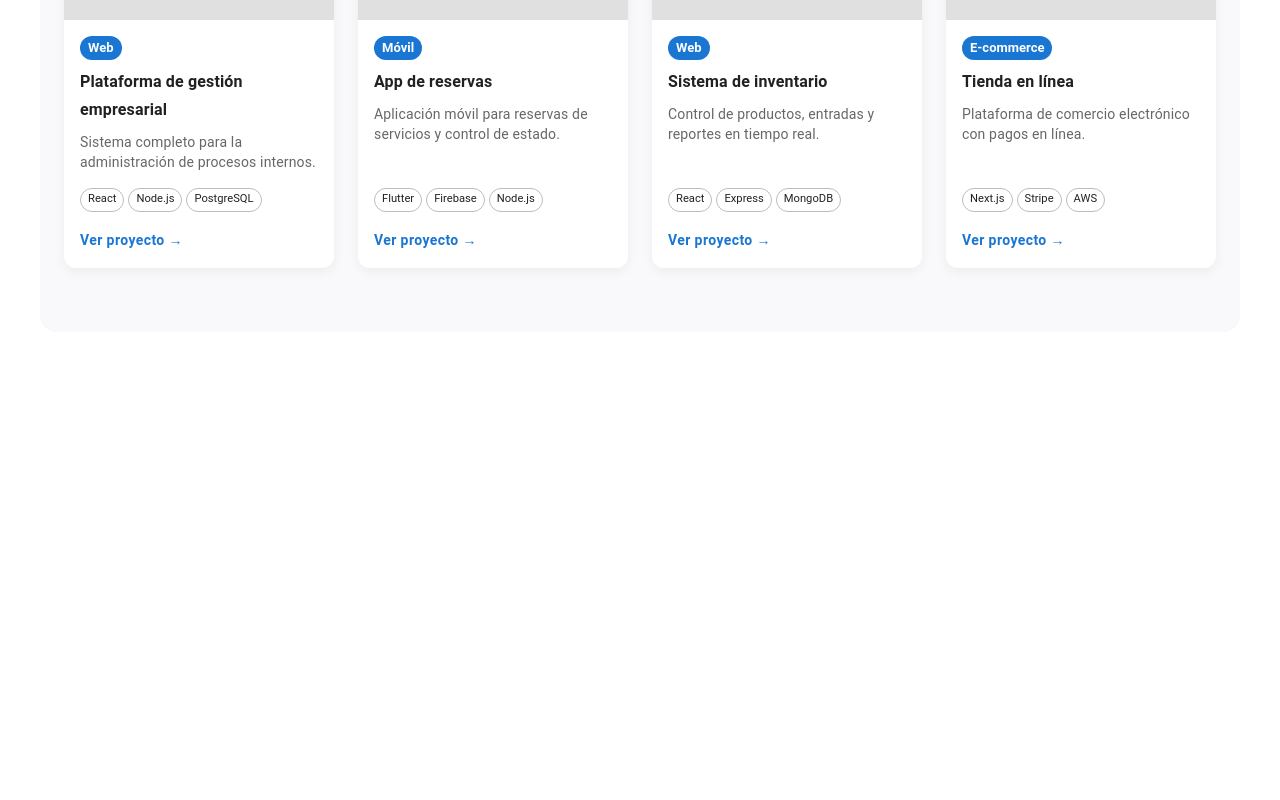
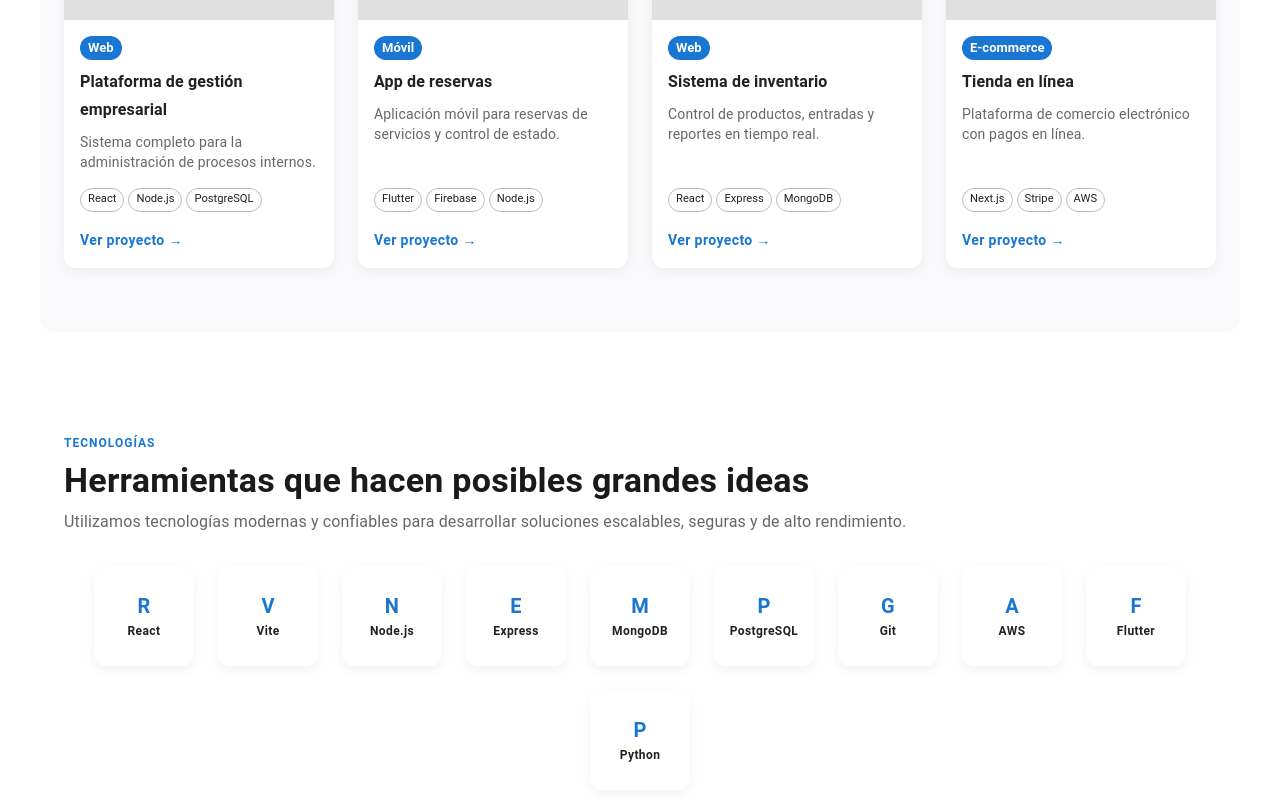
Before and after one commit to jessicahernandezt/dev-nova-solutions, a React (Vite) app: page / in a window 1280 px wide. Shown: the part 2147-2947 px from the top of the page. Before the commit the page ends 2511 px from the top, so only its background shows below. Built offline with nearby package versions, Linux system fonts and the light colour scheme.

Commit message:
feat: agregar seccion tecnologias

```diff
--- a/src/App.jsx
+++ b/src/App.jsx
@@ -3,6 +3,7 @@ import Hero from "./components/Hero"
 import Services from "./components/Services"
 import About from "./components/About"
 import Projects from "./components/Projects"
+import Technologies from "./components/Technologies"
 
 function App() {
   return (
@@ -12,6 +13,7 @@ function App() {
       <Services />
       <About />
       <Projects />
+      <Technologies />
     </>
   )
 }
--- /dev/null
+++ b/src/components/Technologies.jsx
@@ -0,0 +1,28 @@
+import { Box, Container, Typography, Card } from '@mui/material';
+
+const tecnologias = ['React', 'Vite', 'Node.js', 'Express', 'MongoDB', 'PostgreSQL', 'Git', 'AWS', 'Flutter', 'Python'];
+
+function Technologies() {
+  return (
+    <Container maxWidth="lg" sx={{ py: 8 }}>
+      <Box sx={{ mb: 4 }}>
+        <Typography variant="overline" sx={{ color: 'primary.main', fontWeight: 700 }}>TECNOLOGÍAS</Typography>
+        <Typography variant="h4" sx={{ fontWeight: 700, color: '#1a1a1a' }}>Herramientas que hacen posibles grandes ideas</Typography>
+        <Typography variant="body1" sx={{ color: 'text.secondary', mt: 1 }}>
+          Utilizamos tecnologías modernas y confiables para desarrollar soluciones escalables, seguras y de alto rendimiento.
+        </Typography>
+      </Box>
+
+      <Box sx={{ display: 'flex', flexWrap: 'wrap', gap: 3, justifyContent: 'center' }}>
+        {tecnologias.map((tech, index) => (
+          <Card key={index} sx={{ width: 100, height: 100, display: 'flex', flexDirection: 'column', alignItems: 'center', justifyContent: 'center', borderRadius: 3, boxShadow: '0 4px 12px rgba(0,0,0,0.05)' }}>
+
+            <Typography variant="h6" sx={{ fontWeight: 700, color: 'primary.main' }}>{tech[0]}</Typography>
+            <Typography variant="caption" sx={{ fontWeight: 600 }}>{tech}</Typography>
+          </Card>
+        ))}
+      </Box>
+    </Container>
+  );
+}
+export default Technologies;
```
